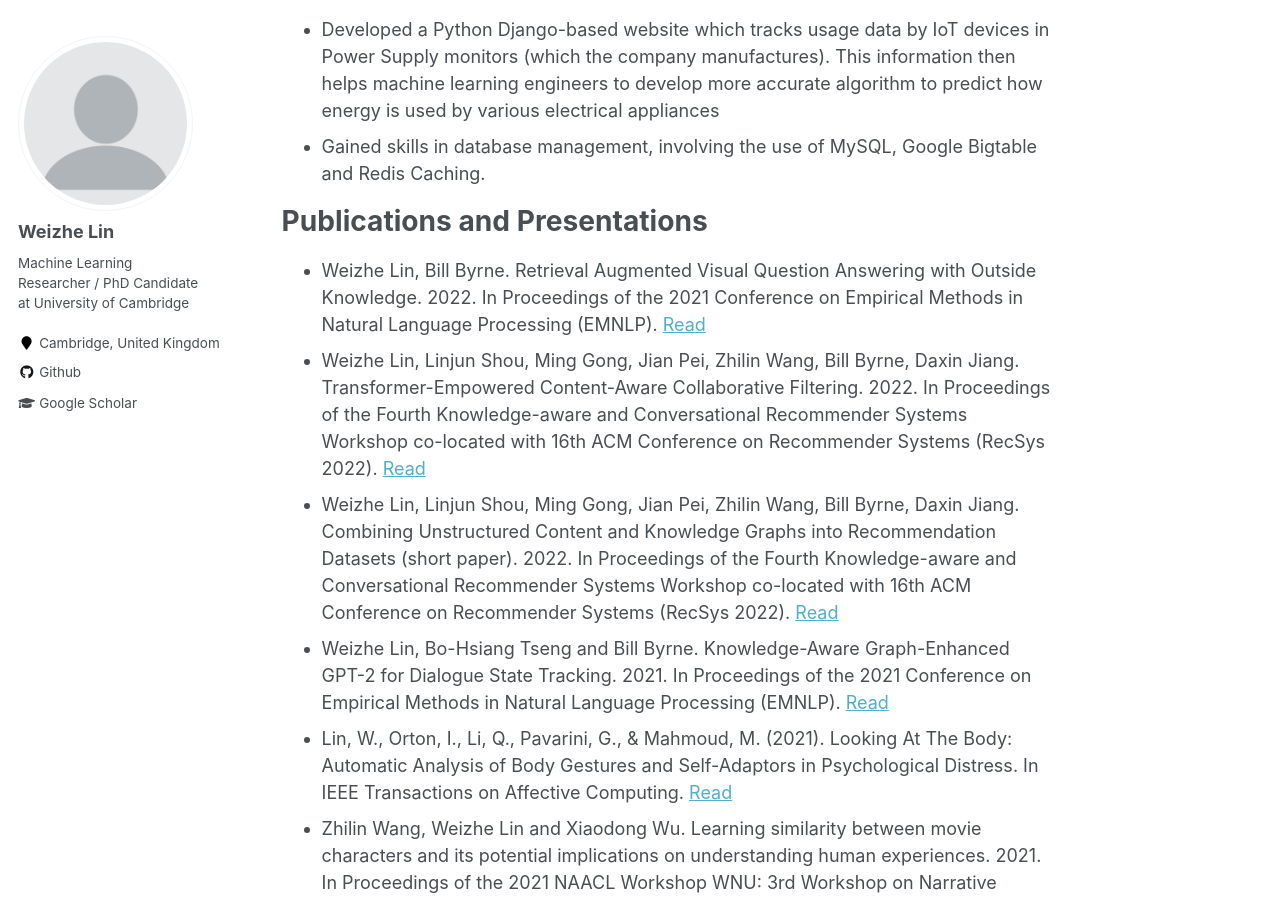
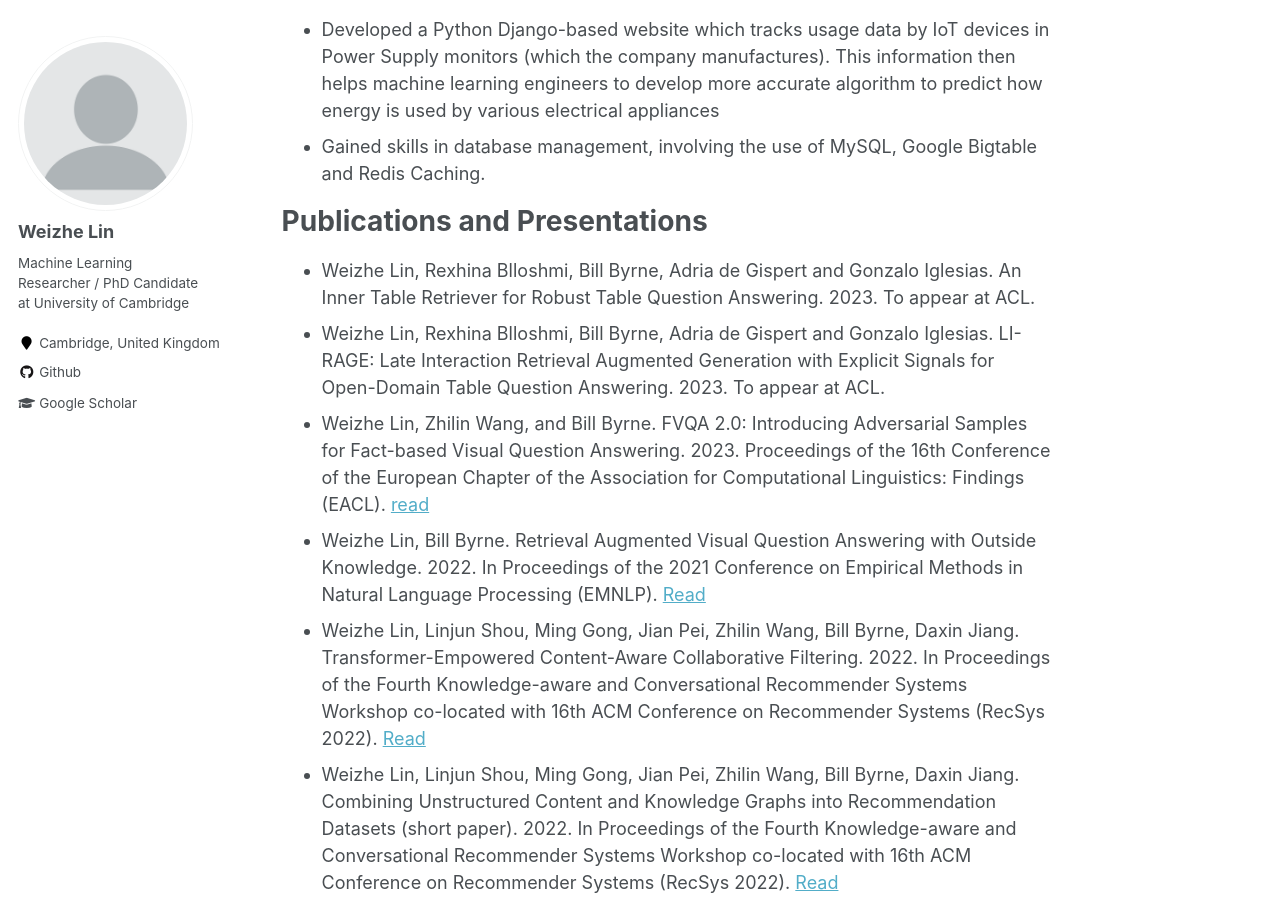
Before and after one commit to LinWeizheDragon/LinWeizheDragon.github.io, a Jekyll site: the page built from index.md, in a window 1280 px wide and 900 px high, scrolled down 1728 px. Built offline with Jekyll 4.4.1, drawn with Linux system fonts in a browser that asks for light colours; our own code applies the rules of GitHub Pages for plain Markdown files.

Commit message:
Update index.md

```diff
--- a/index.md
+++ b/index.md
@@ -44,6 +44,9 @@ Bacholar of Engineering (Computer Science)
 
 
 # Publications and Presentations
+* Weizhe Lin, Rexhina Blloshmi, Bill Byrne, Adria de Gispert and Gonzalo Iglesias. An Inner Table Retriever for Robust Table Question Answering. 2023. To appear at ACL.
+* Weizhe Lin, Rexhina Blloshmi, Bill Byrne, Adria de Gispert and Gonzalo Iglesias. LI-RAGE: Late Interaction Retrieval Augmented Generation with Explicit Signals for Open-Domain Table Question Answering. 2023. To appear at ACL.
+* Weizhe Lin, Zhilin Wang, and Bill Byrne. FVQA 2.0: Introducing Adversarial Samples for Fact-based Visual Question Answering. 2023. Proceedings of the 16th Conference of the European Chapter of the Association for Computational Linguistics: Findings (EACL). [read](https://arxiv.org/abs/2303.10699)
 * Weizhe Lin, Bill Byrne. Retrieval Augmented Visual Question Answering with Outside Knowledge. 2022. In Proceedings of the 2021 Conference on Empirical Methods in Natural Language Processing (EMNLP). [Read](https://arxiv.org/abs/2210.03809)
 * Weizhe Lin, Linjun Shou, Ming Gong, Jian Pei, Zhilin Wang, Bill Byrne, Daxin Jiang. Transformer-Empowered Content-Aware Collaborative Filtering. 2022. In Proceedings of the Fourth Knowledge-aware and Conversational Recommender Systems Workshop
 co-located with 16th ACM Conference on Recommender Systems (RecSys 2022). [Read](https://ceur-ws.org/Vol-3294/long3.pdf)
```
